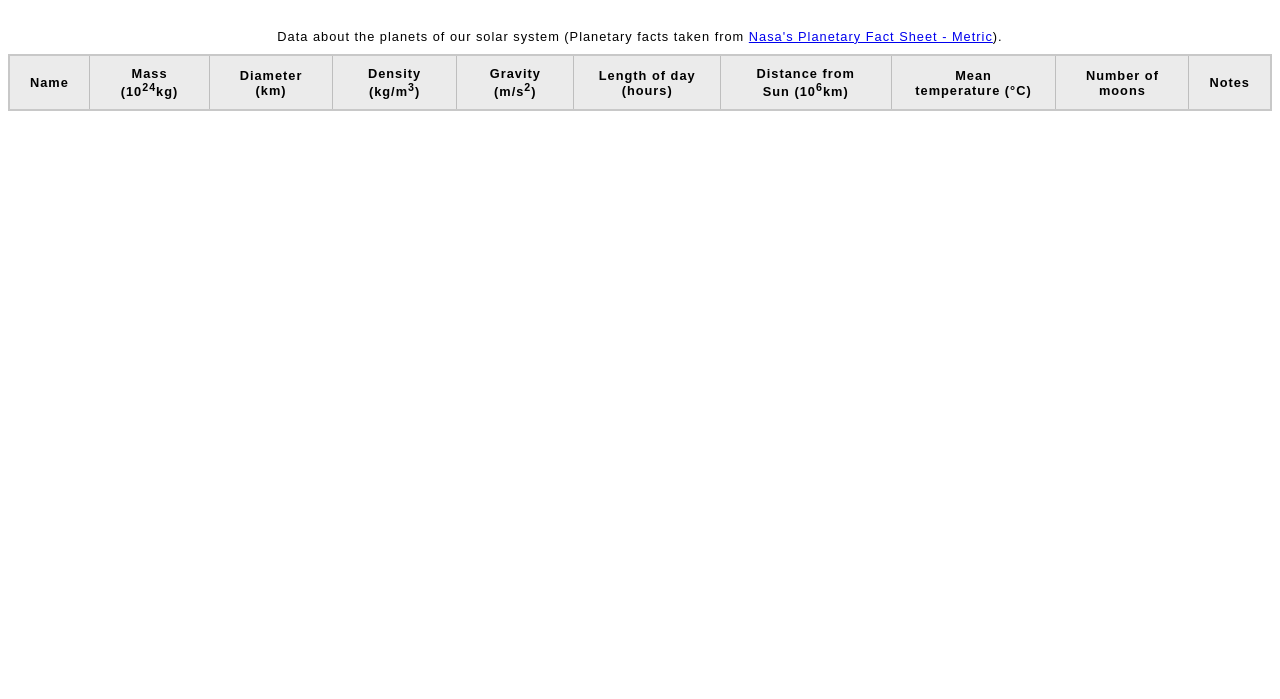
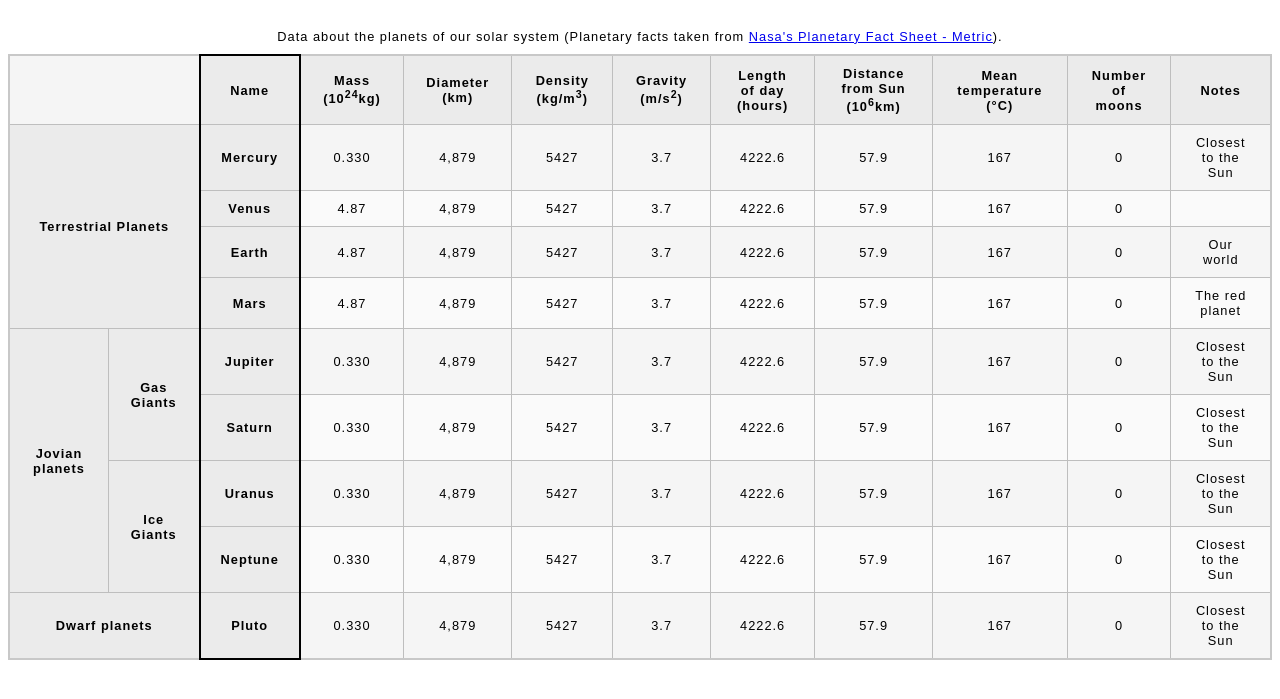
Before and after one commit to warramma/learning_webdev, a plain HTML site: page intermediate_html_and_css/tables assessment/blank-template.html in a window 1280 px wide. Shown: the part 61-760 px from the top of the page. Drawn offline with Linux system fonts and the light colour scheme.

Commit message:
solve table asessment

```diff
--- a/intermediate_html_and_css/adding table structure/minimal-table.css
+++ b/intermediate_html_and_css/adding table structure/minimal-table.css
@@ -41,3 +41,6 @@ html {
   tfoot {
     font-weight: bold;
   }
+  col#col2{
+    border: 1px solid red;
+  }
--- a/intermediate_html_and_css/tables assessment/blank-template.html
+++ b/intermediate_html_and_css/tables assessment/blank-template.html
@@ -4,29 +4,146 @@
     <meta charset="utf-8">
     <meta name="viewport" content="width=device-width">
     <title>Table template</title>
-    <link href="minimal-table.css" rel="stylesheet" type="text/css">
+    <link href="./minimal-table.css" rel="stylesheet" type="text/css">
   </head>
   <body>
     <h1>Table template</h1>
     <table>
+        <col id="col1" span="2"/>
+        <col id="col2" style="border: 2px solid black"/>
         <caption>Data about the planets of our solar system (Planetary facts taken from <a href="http://nssdc.gsfc.nasa.gov/planetary/factsheet/">Nasa's Planetary Fact Sheet - Metric</a>).</caption>
         <thead>
-            <tr>
-                <th>Name</th>
-                <th>Mass (10<sup>24</sup>kg)</th>
-                <th>Diameter (km)</th>
-                <th>Density (kg/m<sup>3</sup>)</th>
-                <th>Gravity (m/s<sup>2</sup>)</th>
-                <th>Length of day (hours)</th>
-                <th>Distance from Sun (10<sup>6</sup>km)</th>
-                <th>Mean temperature (°C)</th>
-                <th>Number of moons</th>
-                <th>Notes</th>
+            <tr class="blackborder">
+                <td colspan="2">
+
+                </td>
+                <th id="name">Name</th>
+                <th id="mass">Mass (10<sup>24</sup>kg)</th>
+                <th id="diameter">Diameter (km)</th>
+                <th id="density">Density (kg/m<sup>3</sup>)</th>
+                <th id="gravity">Gravity (m/s<sup>2</sup>)</th>
+                <th id="lengthday">Length of day (hours)</th>
+                <th id="distance">Distance from Sun (10<sup>6</sup>km)</th>
+                <th id="temperature">Mean temperature (°C)</th>
+                <th id="numMoons">Number of moons</th>
+                <th id="notes">Notes</th>
 
             </tr>
         </thead>
         <tbody>
-
+            <tr>
+                <th id="terrestrial planets" colspan="2" rowspan="4">Terrestrial Planets</th>
+                <th id="mercury">Mercury</th>
+                <td>0.330</td>
+                <td>4,879</td>
+                <td>5427</td>
+                <td>3.7</td>
+                <td>4222.6</td>
+                <td>57.9</td>
+                <td>167</td>
+                <td>0</td>
+                <td>Closest to the Sun</td>
+            </tr>
+            <tr>
+                <th id="venus">Venus</th>
+                <td>4.87</td>
+                <td>4,879</td>
+                <td>5427</td>
+                <td>3.7</td>
+                <td>4222.6</td>
+                <td>57.9</td>
+                <td>167</td>
+                <td>0</td>
+                <td></td>
+            </tr>
+            <tr>
+                <th id="earth">Earth</th>
+                <td>4.87</td>
+                <td>4,879</td>
+                <td>5427</td>
+                <td>3.7</td>
+                <td>4222.6</td>
+                <td>57.9</td>
+                <td>167</td>
+                <td>0</td>
+                <td>Our world</td>
+            </tr>
+            <tr>
+                <th id="mars">Mars</th>
+                <td>4.87</td>
+                <td>4,879</td>
+                <td>5427</td>
+                <td>3.7</td>
+                <td>4222.6</td>
+                <td>57.9</td>
+                <td>167</td>
+                <td>0</td>
+                <td>The red planet</td>
+            </tr>
+            <tr>
+                <th id="Jovian planets" rowspan="4">Jovian planets</th>
+                <th id="gasgiants" rowspan="2">Gas Giants</th>
+                <th id="jupiter">Jupiter</th>
+                <td>0.330</td>
+                <td>4,879</td>
+                <td>5427</td>
+                <td>3.7</td>
+                <td>4222.6</td>
+                <td>57.9</td>
+                <td>167</td>
+                <td>0</td>
+                <td>Closest to the Sun</td>
+            </tr>
+            <tr>
+                <th id="saturn">Saturn</th>
+                <td>0.330</td>
+                <td>4,879</td>
+                <td>5427</td>
+                <td>3.7</td>
+                <td>4222.6</td>
+                <td>57.9</td>
+                <td>167</td>
+                <td>0</td>
+                <td>Closest to the Sun</td>
+            </tr>
+            <tr>
+                <th id="icegiants" rowspan="2">Ice Giants</th>
+                <th id="uranus">Uranus</th>
+                <td>0.330</td>
+                <td>4,879</td>
+                <td>5427</td>
+                <td>3.7</td>
+                <td>4222.6</td>
+                <td>57.9</td>
+                <td>167</td>
+                <td>0</td>
+                <td>Closest to the Sun</td>
+            </tr>
+            <tr>
+                <th id="neptune">Neptune</th>
+                <td>0.330</td>
+                <td>4,879</td>
+                <td>5427</td>
+                <td>3.7</td>
+                <td>4222.6</td>
+                <td>57.9</td>
+                <td>167</td>
+                <td>0</td>
+                <td>Closest to the Sun</td>
+            </tr>
+            <tr>
+                <th id="dwarfplanets" colspan="2">Dwarf planets</th>
+                <th id="pluto">Pluto</th>
+                <td>0.330</td>
+                <td>4,879</td>
+                <td>5427</td>
+                <td>3.7</td>
+                <td>4222.6</td>
+                <td>57.9</td>
+                <td>167</td>
+                <td>0</td>
+                <td>Closest to the Sun</td>
+            </tr>
         </tbody>
 
     </table>
```
Also changed, not shown: intermediate_html_and_css/adding table structure/spending-record.html (+3 -0 lines), intermediate_html_and_css/tables assessment/planets-data.txt.
